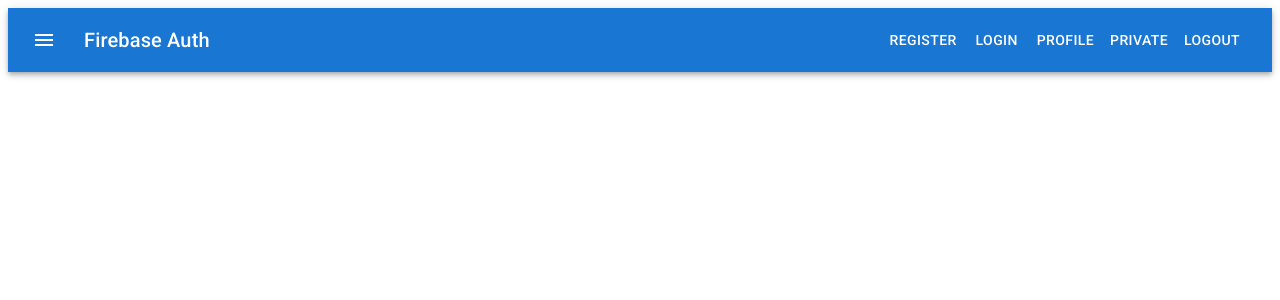
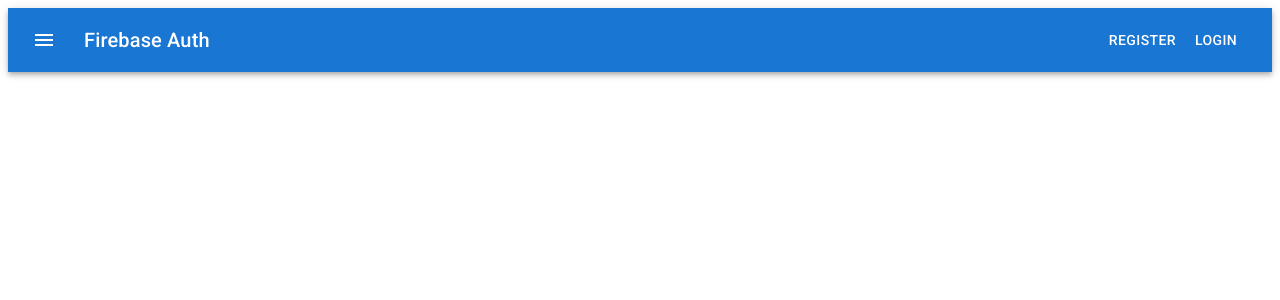
Before and after one commit to Miraz-Uddin/react-mui-firebase, a React (Vite) app: page / in a window 1280 px wide. Shown: the top 300 px of the page. Built offline with nearby package versions, Linux system fonts and the light colour scheme; no server answers.

Commit message:
Permission Created for Navigation Menus

```diff
--- a/src/Nav.jsx
+++ b/src/Nav.jsx
@@ -6,12 +6,14 @@ import IconButton from "@mui/material/IconButton";
 import Toolbar from "@mui/material/Toolbar";
 import Typography from "@mui/material/Typography";
 import { signOut } from "firebase/auth";
-import * as React from "react";
+import React, { useContext } from "react";
 import { NavLink, useNavigate } from "react-router-dom";
+import { AuthContext } from "./context/Auth.context";
 import { auth } from "./utils/firebase.config";
 
 export default function Nav() {
   const navigate = useNavigate();
+  const currentUser = useContext(AuthContext);
   const ActiveBackground = {
     "&.active": { bgcolor: "primary.dark", display: "block" },
   };
@@ -31,6 +33,8 @@ export default function Nav() {
           <Typography variant="h6" component="div" sx={{ flexGrow: 1 }}>
             Firebase Auth
           </Typography>
+          {!currentUser && (
+            <>
               <Button
                 component={NavLink}
                 to="/register"
@@ -47,6 +51,10 @@ export default function Nav() {
               >
                 Login
               </Button>
+            </>
+          )}
+          {currentUser && (
+            <>
               <Button
                 component={NavLink}
                 to="/profile"
@@ -73,6 +81,8 @@ export default function Nav() {
               >
                 Logout
               </Button>
+            </>
+          )}
         </Toolbar>
       </AppBar>
     </Box>
```
Lines whose indentation alone changed are shown as unchanged.
